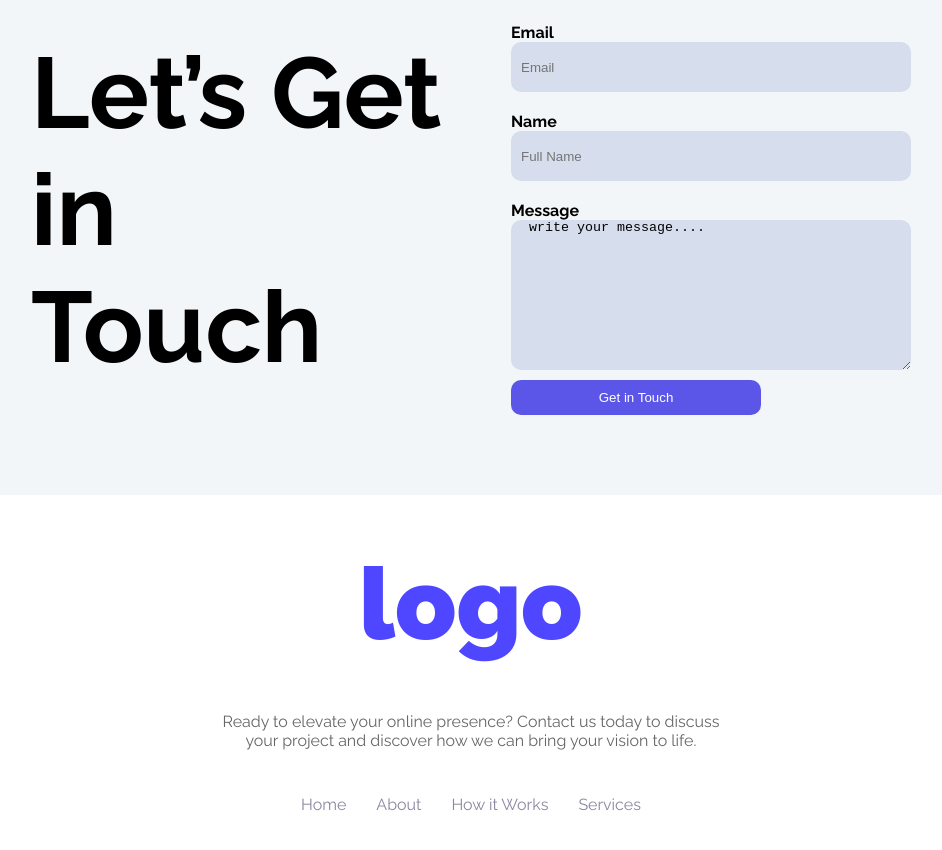
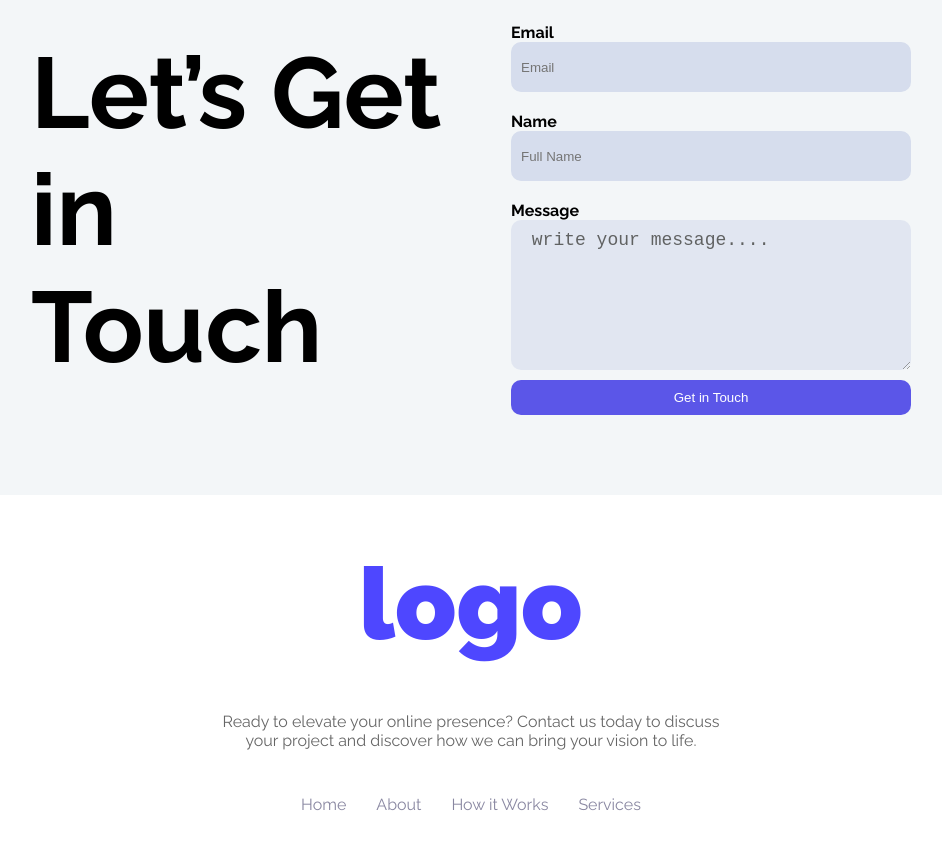
Before and after one commit to Abir-hasan-52/B12-Assignment-1, a plain HTML site: page Main/index.html in a window 1280 px wide. Shown: the part 2331-3181 px from the top of the page, without its empty margins (169-1111 px from the left). Drawn offline with Linux system fonts and the light colour scheme.

Commit message:
alignment adjust

```diff
--- a/Main/index.html
+++ b/Main/index.html
@@ -226,7 +226,7 @@
           <textarea class="input message" name="" id="" cols="25" rows="18">
  write your message....</textarea
           >
-          <button class="btn">Get in Touch</button>
+          <button class="btn width">Get in Touch</button>
         </div>
       </div>
     </section>
--- a/Styles/index.css
+++ b/Styles/index.css
@@ -244,8 +244,9 @@ button:hover {
 
 }
 .btn{
-     width: 250px;
+     width: 400px;
 }
+
 .label{
     padding-top: 20px;
 }
@@ -260,6 +261,10 @@ button:hover {
 .message{
     height: 150px;
     margin-bottom: 10px;
+    color: black;
+    opacity: 60%;
+    font-size: 18px;
+    padding-top: 10px;
 }
 .footer{
     background-color: white;
```
